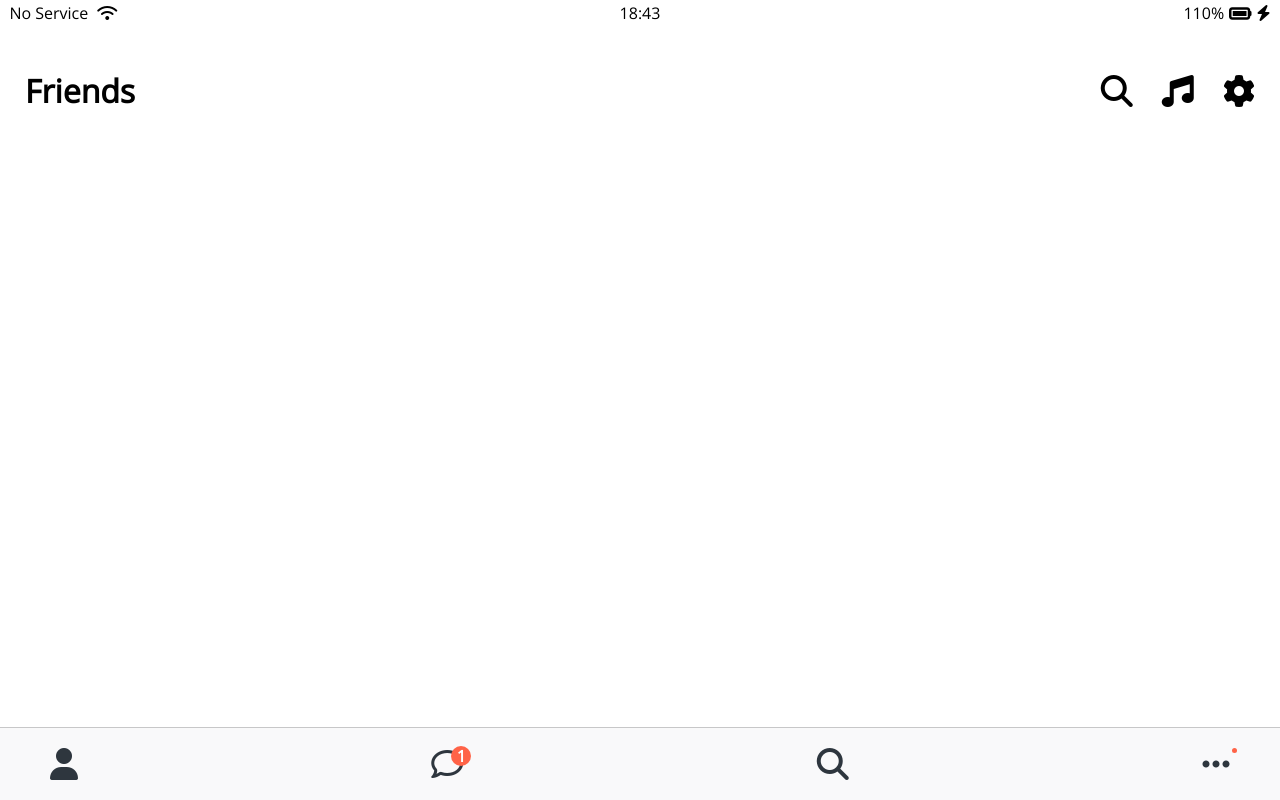
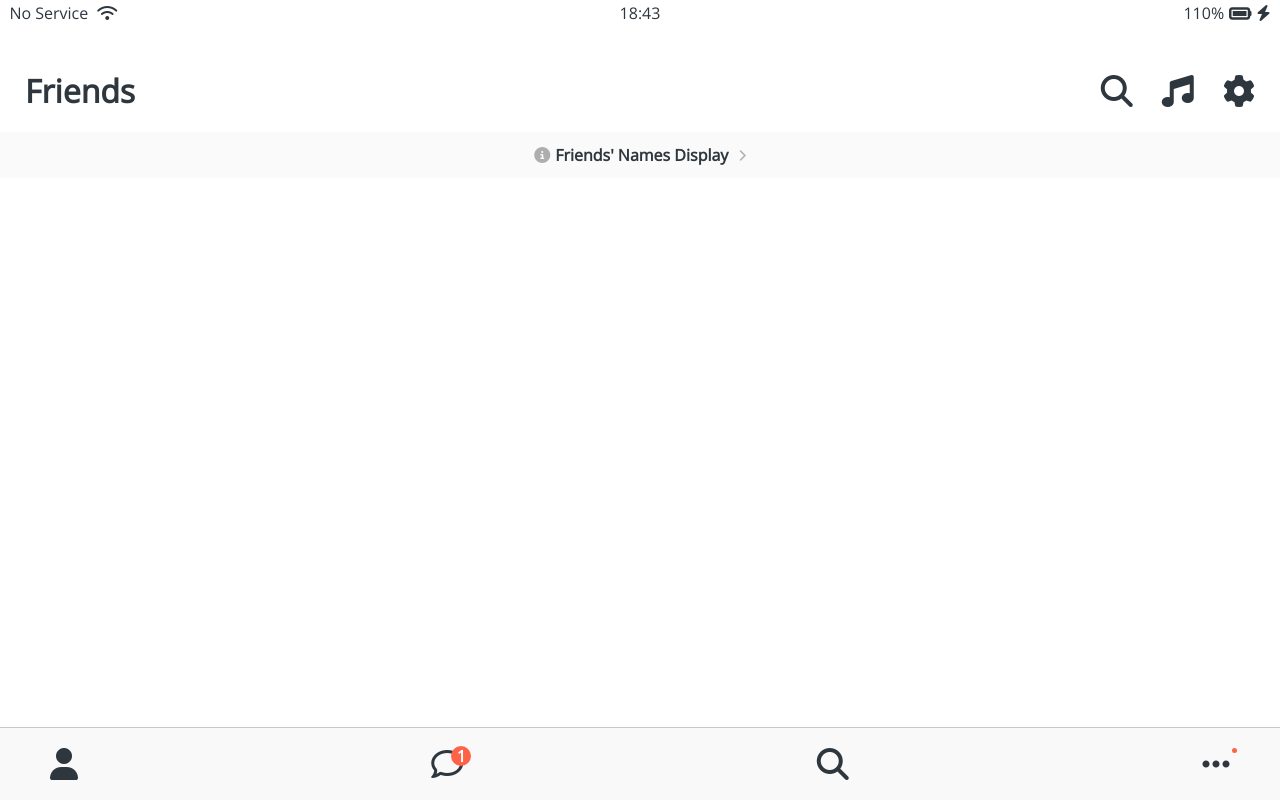
Before and after one commit to Dingdong95/kakao-clone-2021, a plain HTML site: page friends.html in a window 1280 px wide. Drawn offline with nearby package versions, Linux system fonts and the light colour scheme.

Commit message:
kakao-clone-2021.032
1.body font color change
2.friends display link added

```diff
--- a/css/components/nav-bar.css
+++ b/css/components/nav-bar.css
@@ -14,7 +14,6 @@
 
 .nav__link {
   position: relative;
-  color: #2e363e;
 }
 
 .nav__notification {
--- /dev/null
+++ b/css/screens/friends.css
@@ -0,0 +1,21 @@
+#friends-display-link {
+  display: flex;
+  justify-content: center;
+  align-items: center;
+  background-color: #fafafa;
+  padding: 15px;
+  font-size: 16px;
+  font-weight: 600;
+}
+
+#friends-display-link i {
+  color: rgba(0, 0, 0, 0.3);
+}
+
+.fa-info-circle {
+  padding-right: 5px;
+}
+
+.fa-chevron-right {
+  padding-left: 10px;
+}
--- a/css/style.css
+++ b/css/style.css
@@ -10,7 +10,9 @@
 
 /* Screens */
 @import "screens/login.css";
+@import "screens/friends.css";
 
 body {
   font-family: "Open Sans", sans-serif;
+  color: #2e363e;
 }
--- a/friends.html
+++ b/friends.html
@@ -31,6 +31,12 @@
       </div>
     </header>
 
+    <a id="friends-display-link"
+      ><i class="fas fa-info-circle"></i> Friends' Names Display<i
+        class="fas fa-chevron-right fa-xs"
+      ></i>
+    </a>
+
     <nav class="nav">
       <ul class="nav__list">
         <li class="nav__btn">
```
